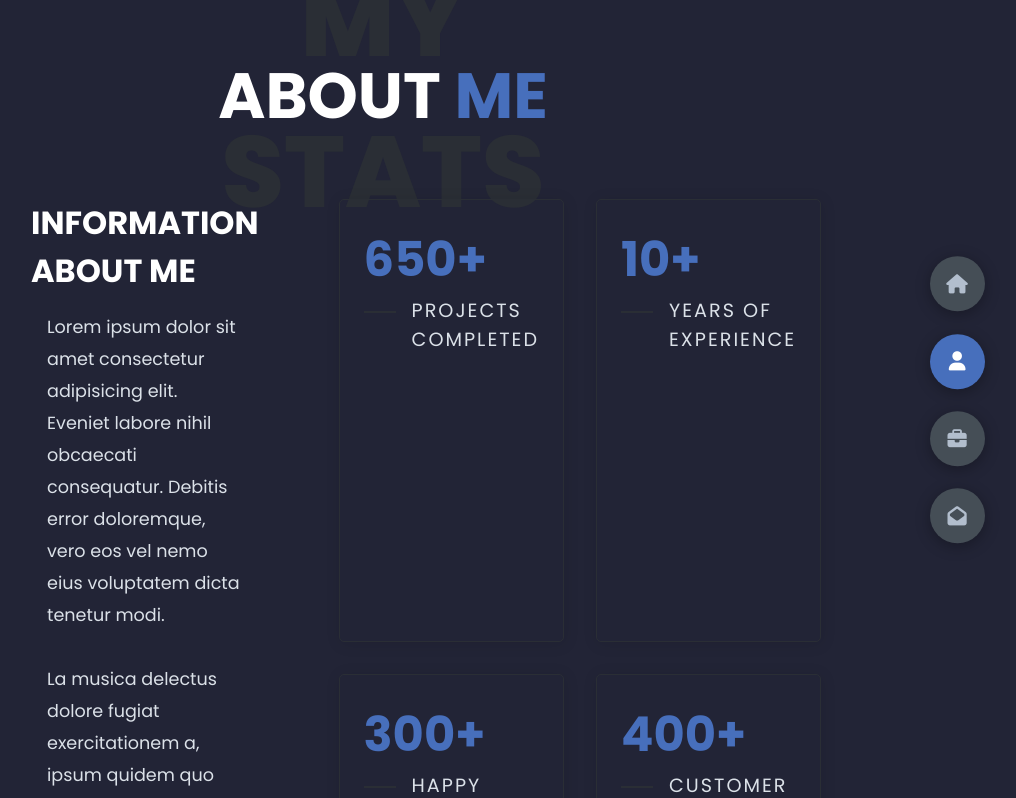
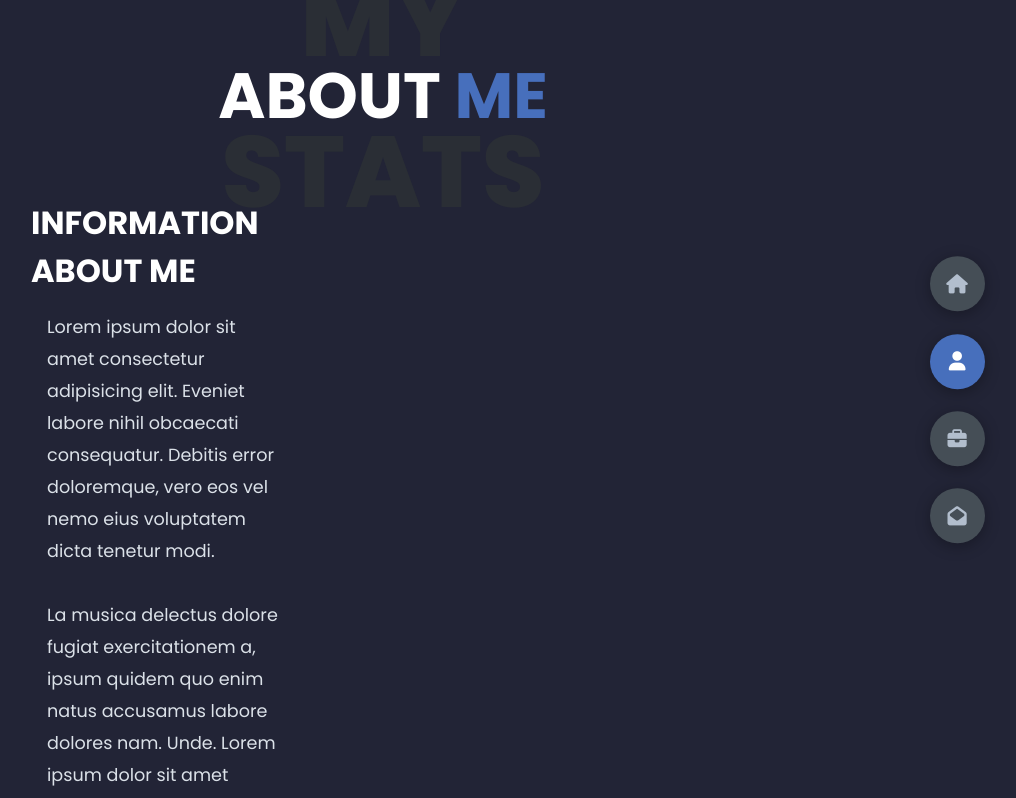
Before and after one commit to CodedMatter/PortfolioProject, a website: page index.html in a window 1280 px wide. Both pictures are taken after a click on the element 1214 px from the left and 361 px from the top of the page. Shown: the top 798 px of the page, without its empty margins (257-1273 px from the left). Drawn offline with Linux system fonts and the light colour scheme; a script that the page names is missing.

Commit message:
added TagCloud.js and put a text sphere in the about me section for skills

```diff
--- a/app.js
+++ b/app.js
@@ -1,43 +1,45 @@
-const sections = document.querySelectorAll('.section')
-const sectBtns = document.querySelectorAll('.controlls')
-const sectBtn = document.querySelectorAll('.control')
-const allSections = document.querySelector('.main-content')
 
-function pageTransitions(){
-    // Button click active class
-    for (let i = 0; i < sectBtn.length; i++) {
-        sectBtn[i].addEventListener('click', function (){
-            let currentBtn = document.querySelectorAll('.active-btn')
-            currentBtn[0].className = currentBtn[0].className.replace('active-btn','')
-            this.className += ' active-btn'
+const sections = document.querySelectorAll('.section');
+const sectBtns = document.querySelectorAll('.controlls');
+const sectBtn = document.querySelectorAll('.control');
+const allSections = document.querySelector('.main-content');
+
+
+function PageTransitions(){
+    //Button click active class
+    for(let i = 0; i < sectBtn.length; i++){
+        sectBtn[i].addEventListener('click', function(){
+            let currentBtn = document.querySelectorAll('.active-btn');
+            currentBtn[0].className = currentBtn[0].className.replace('active-btn', '');
+            this.className += ' active-btn';
         })
     }
 
-    // Section Active class
-    allSections.addEventListener('click', (event) => {
-        const id = event.target.dataset.id
+    //Sections Active
+    allSections.addEventListener('click', (e) =>{
+        const id = e.target.dataset.id;
         if(id){
-            // Remove selected from the other btns
-            sectBtns.forEach((btn) =>{
-                btn.classList.remove('active')
-            })
-            event.target.classList.add('active')
+            //remove selected from the other btns
+            // sectBtns.forEach((btn) =>{
+            //     btn.classList.remove('active')
+            // })
+            // e.target.classList.add('active')
 
-            // hide other sections
-            sections.forEach((section) =>{
+            //hide other sections
+            sections.forEach((section)=>{
                 section.classList.remove('active')
             })
 
-            const element = document.getElementById(id)
-            element.classList.add('active')
+            const element = document.getElementById(id);
+            element.classList.add('active');
         }
     })
 }
 
-pageTransitions()
+PageTransitions();
 
 
-// Type write effect
+// Typewriter effect
 var TxtType = function(el, toRotate, period) {
     this.toRotate = toRotate;
     this.el = el;
@@ -94,3 +96,29 @@ window.onload = function() {
     css.innerHTML = ".typewrite > .wrap { border-right: 0.08em solid #fff}";
     document.body.appendChild(css);
 };
+
+// Animated text for about me section
+const texts = [
+    'Spring Boot', 'Java', 'PostgreSQL', 'HTML', 'CSS', 'JavaScript',
+    'Vue.js', 'Responsive Design', 'IntelliJ', 'Git', 'Unit Testing',
+    'JSON', 'Unity 3D', 'Unreal 4', 'Twine 2', 'Perforce', 'Unity Collaboration'
+];
+
+var tagCloud = TagCloud('#skills', texts,{
+
+    // radius in px
+    radius: 250,
+
+    // animation speed
+    // slow, normal, fast
+    maxSpeed: 'fast',
+    initSpeed: 'fast',
+
+    // 0 = top
+    // 90 = left
+    // 135 = right-bottom
+    direction: 135,
+
+    // interact with cursor move on mouse out
+    keep: true
+});
--- a/index.html
+++ b/index.html
@@ -5,7 +5,7 @@
     <link rel="stylesheet" href="/styles/style.css">
     <link rel="preconnect" href="https://fonts.googleapis.com">
     <link rel="preconnect" href="https://fonts.gstatic.com" crossorigin>
-<!--    <link rel="stylesheet" href="https://cdnjs.cloudflare.com/ajax/libs/font-awesome/5.15.4/css/all.min.css" integrity="sha512-1ycn6IcaQQ40/MKBW2W4Rhis/DbILU74C1vSrLJxCq57o941Ym01SwNsOMqvEBFlcgUa6xLiPY/NS5R+E6ztJQ==" crossorigin="anonymous" referrerpolicy="no-referrer" />-->
+    <script src="https://cdn.jsdelivr.net/npm/TagCloud@2.2.0/dist/TagCloud.min.js"></script>
     <link rel="stylesheet" href="https://cdnjs.cloudflare.com/ajax/libs/font-awesome/6.1.1/css/all.min.css" integrity="sha512-KfkfwYDsLkIlwQp6LFnl8zNdLGxu9YAA1QvwINks4PhcElQSvqcyVLLD9aMhXd13uQjoXtEKNosOWaZqXgel0g==" crossorigin="anonymous" referrerpolicy="no-referrer" />
     <link href="https://fonts.googleapis.com/css2?family=Poppins:ital,wght@0,400;0,500;0,600;0,700;0,800;1,400;1,500;1,600;1,700;1,800&display=swap" rel="stylesheet">
     <title>Portfolio</title>
@@ -71,30 +71,7 @@
                 </div>
             </div>
             <div class="right-about">
-                <div class="about-item">
-                    <div class="abt-text">
-                        <p class="large-text">650+</p>
-                        <p class="small-text">Projects <br /> Completed</p>
-                    </div>
-                </div>
-                <div class="about-item">
-                    <div class="abt-text">
-                        <p class="large-text">10+</p>
-                        <p class="small-text">Years of <br /> experience</p>
-                    </div>
-                </div>
-                <div class="about-item">
-                    <div class="abt-text">
-                        <p class="large-text">300+</p>
-                        <p class="small-text">Happy <br /> Clients</p>
-                    </div>
-                </div>
-                <div class="about-item">
-                    <div class="abt-text">
-                        <p class="large-text">400+</p>
-                        <p class="small-text">Customer <br /> reviews</p>
-                    </div>
-                </div>
+                <div id="skills"></div>
             </div>
         </div>
         <div class="about-stats">
--- a/styles/style.scss
+++ b/styles/style.scss
@@ -199,50 +199,10 @@ section{
   padding-top: 3.5rem;
   padding-bottom: 5rem;
   .right-about{
-    display: grid;
-    grid-template-columns: repeat(2, 1fr);
-    grid-gap: 2rem;
-    .about-item{
-      border: 1px solid var(--color-grey-5);
-      border-radius: 5px;
-      transition: all .4s ease-in-out;
-      box-shadow: 1px 2px 15px rgba(0,0,0,.1);
-      &:hover{
-        cursor: default;
-        transform: translateY(-5px);
-        border: 1px solid var(--color-secondary);
-        box-shadow: 1px 4px 15px rgba(0,0,0,.32);
-      }
-      .abt-text{
-        padding: 1.5rem;
-        display: flex;
-        flex-direction: column;
-        .large-text{
-          font-size: 3rem;
-          font-weight: 700;
-          color: var(--color-secondary);
-        }
-        .small-text{
-          padding-left: 3rem;
-          position: relative;
-          text-transform: uppercase;
-          font-size: 1.2rem;
-          color: var(--color-grey-1);
-          letter-spacing: 2px;
-          &::before{
-            content: '';
-            position: absolute;
-            left: 0;
-            top: 15px;
-            width: 2rem;
-            height: 2px;
-            background-color: var(--color-grey-5);
-          }
-        }
-      }
-    }
+    display: flex;
+    justify-content: center;
+    align-items: center;
   }
-
   .left-about{
     padding-right: 5rem;
     p{
```
Also changed, not shown: styles/style.css, 1 other file.
